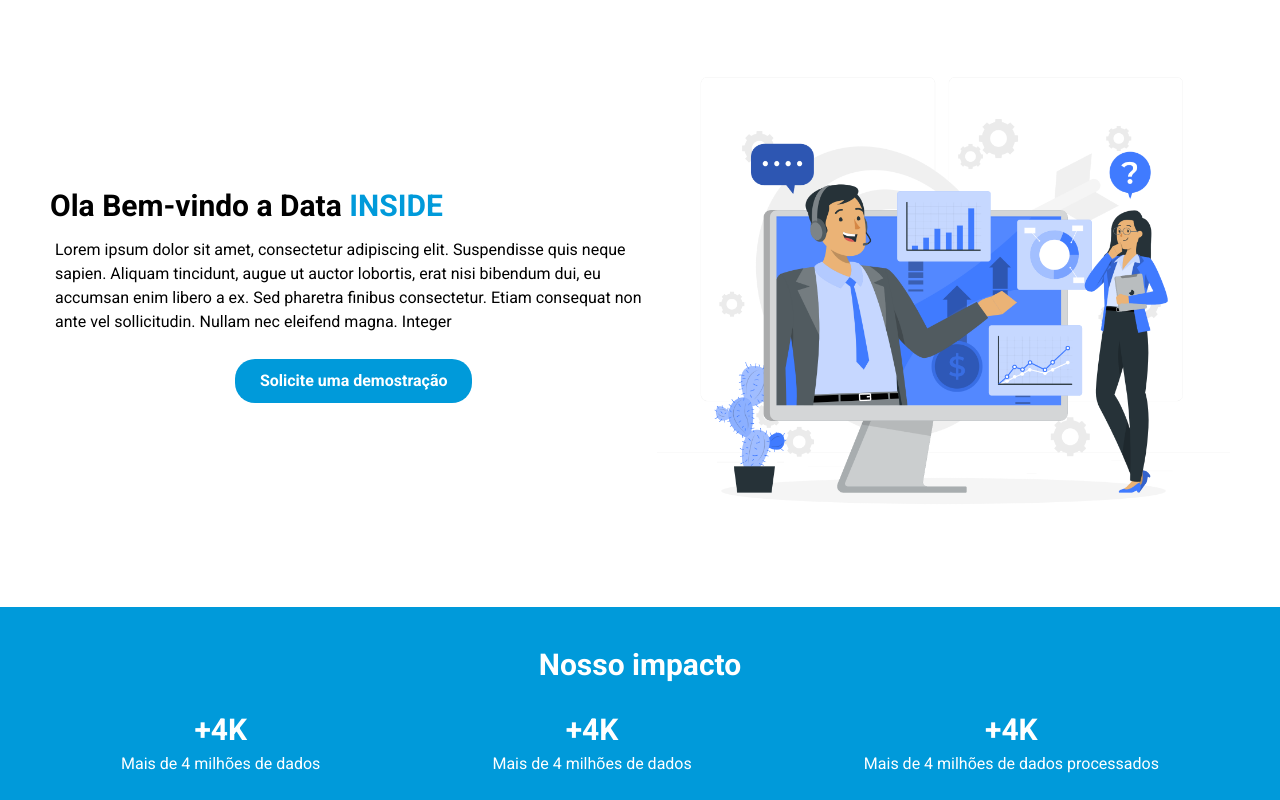
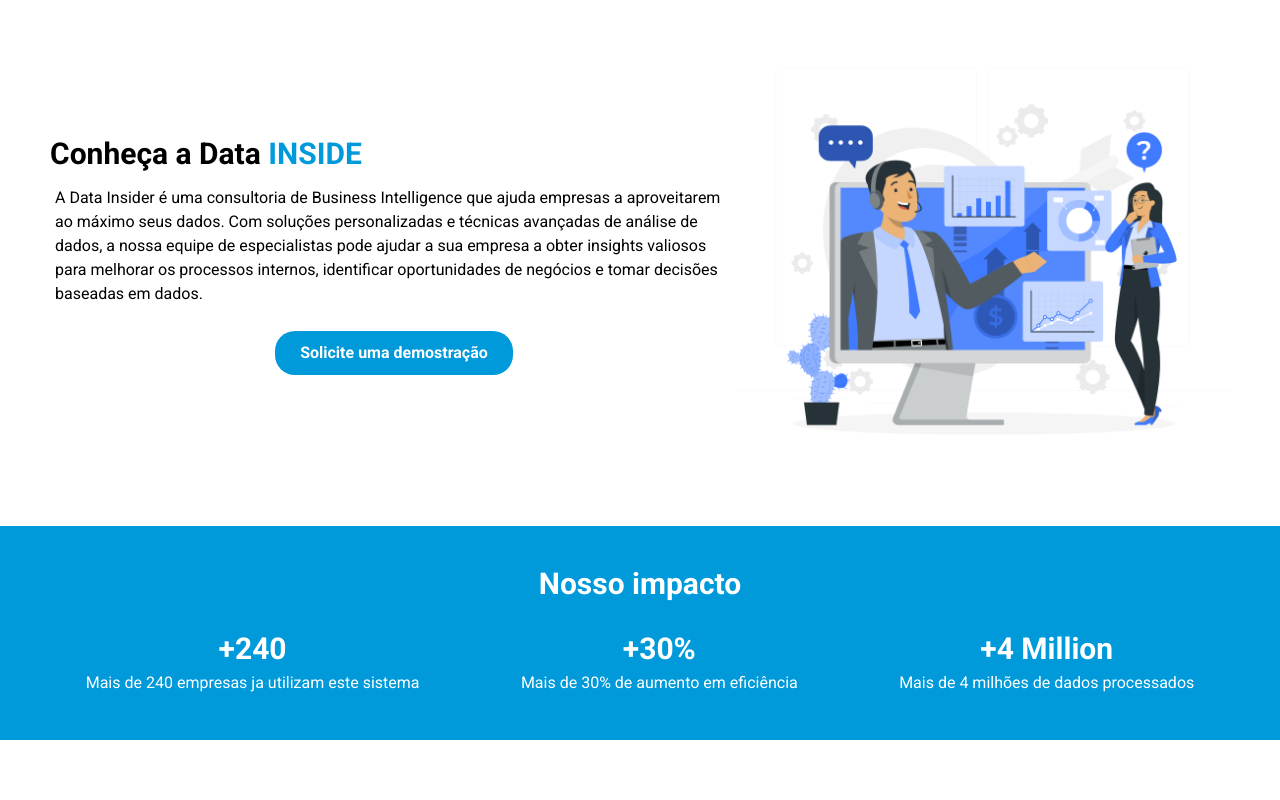
Before and after one commit to nathanzd/data-insider, a Next.js app: page / in a window 1280 px wide. Shown: the part 620-1420 px from the top of the page. Built offline with nearby package versions, Linux system fonts and the light colour scheme.

Commit message:
refactor: text correction

```diff
--- a/src/components/TextAndImage/TextAndImageTextHome1.js
+++ b/src/components/TextAndImage/TextAndImageTextHome1.js
@@ -4,11 +4,13 @@ let BlueSpanText={
 }
 
 export const TextForTextAndImage=<div>
-    <h1 style={{fontSize:'30px',fontWeight:'bold'}}>Ola Bem-vindo a Data <span style={BlueSpanText}>INSIDE</span></h1>
-        <p style={{margin:'10px 5px'}}>Lorem ipsum dolor sit amet, consectetur adipiscing elit. Suspendisse quis
-        neque sapien. Aliquam tincidunt, augue ut auctor lobortis, erat nisi bibendum
-        dui, eu accumsan enim libero a ex. Sed pharetra finibus consectetur. Etiam
-        consequat non ante vel sollicitudin. Nullam nec eleifend magna. Integer
+    <h1 style={{fontSize:'30px',fontWeight:'bold'}}>Conheça a Data <span style={BlueSpanText}>INSIDE</span></h1>
+        <p style={{margin:'10px 5px'}}>
+        A Data Insider é uma consultoria de Business Intelligence que ajuda empresas a
+        aproveitarem ao máximo seus dados. Com soluções personalizadas e técnicas avançadas de
+        análise de dados, a nossa equipe de especialistas pode ajudar a sua empresa a
+        obter insights valiosos para melhorar os processos internos, identificar oportunidades de
+        negócios e tomar decisões baseadas em dados.
 
           </p>
           <div className={styles.TextAndImageButtonWrapper}>
--- a/src/components/Whydatainsider/Whydatainsider.module.css
+++ b/src/components/Whydatainsider/Whydatainsider.module.css
@@ -4,6 +4,7 @@
     align-items: center;
     padding: 30px;
     padding-top:100px;
+    margin-bottom: 60px;
 }
 .WhydatainsiderText{
     font-size: 30px;
--- a/src/components/numbersBanner/NumbersBanner.js
+++ b/src/components/numbersBanner/NumbersBanner.js
@@ -7,15 +7,15 @@ const NumbersBanner = () => {
         <h1 className={styles.NumberTitleTitle2}>Nosso impacto</h1>
             <div className={styles.NumbersBanner}>
                 <div className={styles.NumbersBannerNumber}>
-                    <h1 className={styles.NumberTitle}>+4K</h1>
-                    <p className={styles.NumbersText}>Mais de 4 milhões de dados</p>
+                    <h1 className={styles.NumberTitle}>+240</h1>
+                    <p className={styles.NumbersText}>Mais de 240 empresas ja utilizam este sistema</p>
                 </div>
                 <div className={styles.NumbersBannerNumber}>
-                    <h1 className={styles.NumberTitle}>+4K</h1>
-                    <p className={styles.NumbersText}>Mais de 4 milhões de dados</p>
+                    <h1 className={styles.NumberTitle}>+30%</h1>
+                    <p className={styles.NumbersText}>Mais de 30% de aumento em eficiência</p>
                 </div>
                 <div className={styles.NumbersBannerNumber}>
-                    <h1 className={styles.NumberTitle}>+4K</h1>
+                    <h1 className={styles.NumberTitle}>+4 Million</h1>
                     <p className={styles.NumbersText}>Mais de 4 milhões de dados processados</p>
                 </div>
             </div>
```
